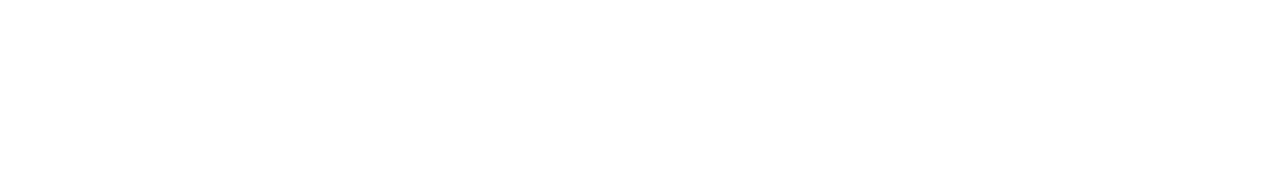
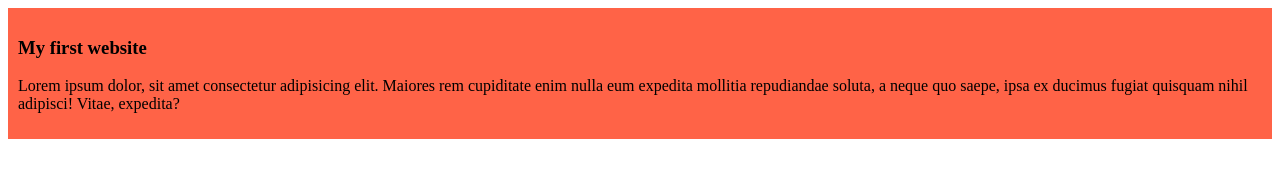
Before and after one commit to AlMusafir/my-website-one, a plain HTML site: page index.html in a window 1280 px wide. Drawn offline with Linux system fonts and the light colour scheme.

Commit message:
added first blog

```diff
--- a/index.html
+++ b/index.html
@@ -3,9 +3,13 @@
 <head>
     <meta charset="UTF-8">
     <meta name="viewport" content="width=device-width, initial-scale=1.0">
-    <title>My swebsite one</title>
+    <title>My website one</title>
+    <link rel="stylesheet" href="/styles/style.css">
 </head>
 <body>
-
+    <div>
+        <h3>My first website</h3>
+         <p>Lorem ipsum dolor, sit amet consectetur adipisicing elit. Maiores rem cupiditate enim nulla eum expedita mollitia repudiandae soluta, a neque quo saepe, ipsa ex ducimus fugiat quisquam nihil adipisci! Vitae, expedita?</p>
+    </div>
 </body>
 </html>
--- /dev/null
+++ b/styles/style.css
@@ -0,0 +1,6 @@
+div{
+    background-color: tomato;
+    padding: 10px;
+
+
+}
```
